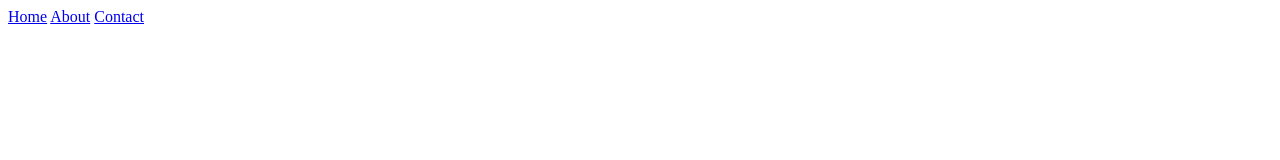
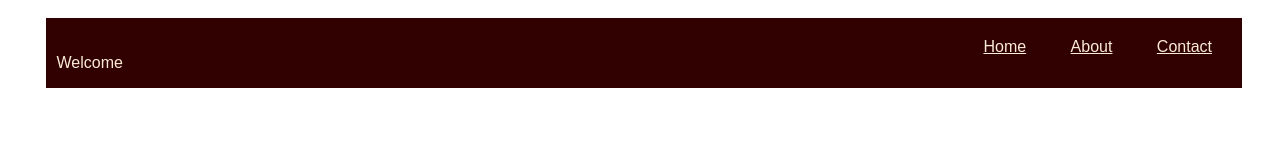
Before and after one commit to inasaralahiru303-web/navigation-bar, a plain HTML site: page index.html in a window 1280 px wide. Drawn offline with Linux system fonts and the light colour scheme.

Commit message:
end add navigation bar

```diff
--- a/index.html
+++ b/index.html
@@ -4,12 +4,63 @@
     <meta charset="UTF-8">
     <meta name="viewport" content="width=device-width, initial-scale=1.0">
     <title>Document</title>
+    <style>
+
+.clearfix:after {
+  visibility: hidden;
+  display: block;
+  font-size: 0;
+  content: " ";
+  clear: both;
+  height: 0;
+}
+.clearfix { display: inline-block; }
+/* start commented backslash hack \*/
+* html .clearfix { height: 1%; }
+.clearfix { display: block; }
+/* close commented backslash hack */
+@import url('https://fonts.googleapis.com/css2?family=Righteous&display=swap');
+
+.nav{
+    font-family: "Righteous", sans-serif;
+    float: right;
+    background-color: rgb(49, 1, 1);
+    margin: 10px 30px 0px 5px ;
+    width: 93%;
+    text-align: right;
+    padding: 20px 10px 0px 10px;
+
+}
+.bc{
+
+
+
+}
+.a1{
+    color: antiquewhite;
+    padding : 20px ;
+}
+.a2 {
+    color: antiquewhite;
+    float: left;
+
+}
+
+
+    </style>
 </head>
 <body>
-    <nav>
-     <a href="index.html">Home</a>
-     <a href="about.html">About</a>
-     <a href="contact.html">Contact</a>
+    <div class="bc">
+    <nav class="nav">
+     <p class="a2">Welcome</p>
+     <a class="a1" href="index.html">Home</a>
+     <a class="a1" href="about.html">About</a>
+     <a class="a1" href="contact.html">Contact</a>
     </nav>
+    </div>
+
+
+
+
 </body>
 </html>
```
Also changed, not shown: about.html (+31 -1 lines), contact.html (+28 -1 lines).
